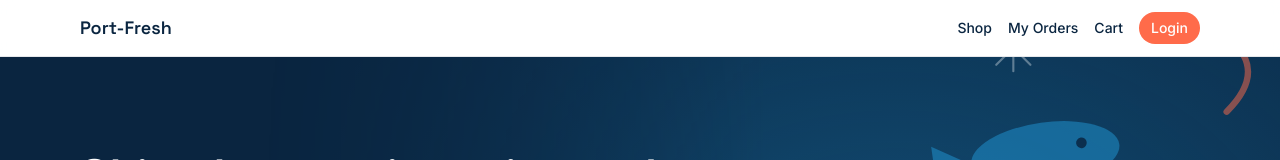
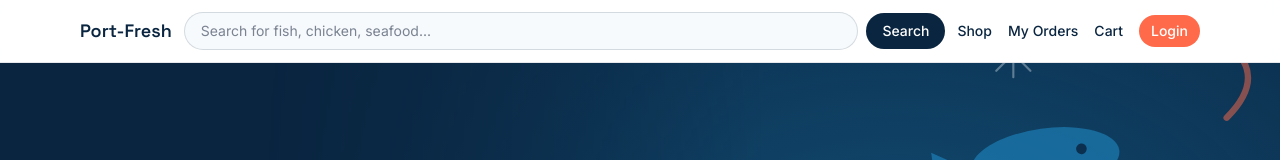
Before and after one commit to cletusappiah/frozen-foods-ecommerce, a Next.js app: page / in a window 1280 px wide. Shown: the top 160 px of the page. Built offline with nearby package versions, Linux system fonts and the light colour scheme; no server answers; the database is empty.

Commit message:
Add search bar and search results to shop page

```diff
--- a/app/shop/page.tsx
+++ b/app/shop/page.tsx
@@ -7,7 +7,7 @@ export const revalidate = 30;
 export default async function ShopPage({
   searchParams,
 }: {
-  searchParams: { category?: string };
+  searchParams: { category?: string; q?: string };
 }) {
   const supabase = createClient();
 
@@ -27,21 +27,30 @@ export default async function ShopPage({
     if (cat) query = query.eq("category_id", cat.id);
   }
 
+  if (searchParams.q) {
+    query = query.ilike("name", `%${searchParams.q}%`);
+  }
+
   const { data: products } = await query;
 
   const activeCategory = searchParams.category;
   const activeCategoryName = categories?.find((c) => c.slug === activeCategory)?.name;
+  const searchQuery = searchParams.q;
 
   return (
     <div className="mx-auto max-w-6xl px-4 py-8">
       <h1 className="font-display mb-1 text-2xl font-semibold text-navy">
-        {activeCategoryName ? activeCategoryName : "All products"}
+        {searchQuery
+          ? `Search results for "${searchQuery}"`
+          : activeCategoryName
+          ? activeCategoryName
+          : "All products"}
       </h1>
       <p className="mb-6 text-sm text-slate-body">
         {products?.length ?? 0} {products?.length === 1 ? "item" : "items"} available
       </p>
 
-      {categories && categories.length > 0 && (
+      {!searchQuery && categories && categories.length > 0 && (
         <div className="mb-6 flex flex-wrap gap-2">
           <Link
             href="/shop"
@@ -69,6 +78,12 @@ export default async function ShopPage({
         </div>
       )}
 
+      {searchQuery && (
+        <Link href="/shop" className="mb-6 inline-block text-sm text-frost underline">
+          Clear search and browse all products
+        </Link>
+      )}
+
       <div className="grid grid-cols-2 gap-4 sm:grid-cols-3 lg:grid-cols-4">
         {products?.map((p: any) => (
           <ProductCard key={p.id} product={p} />
@@ -77,7 +92,11 @@ export default async function ShopPage({
 
       {products?.length === 0 && (
         <div className="rounded-2xl border border-dashed border-navy/15 bg-white py-16 text-center">
-          <p className="text-slate-body">No products found in this category.</p>
+          <p className="text-slate-body">
+            {searchQuery
+              ? `No products found matching "${searchQuery}".`
+              : "No products found in this category."}
+          </p>
         </div>
       )}
     </div>
--- a/components/Navbar.tsx
+++ b/components/Navbar.tsx
@@ -10,11 +10,11 @@ import type { User } from "@supabase/supabase-js";
 export default function Navbar() {
   const items = useCartStore((s) => s.items);
   const count = items.reduce((n, i) => n + i.qty, 0);
-
   const [supabase] = useState(() => createClient());
   const [user, setUser] = useState<User | null>(null);
   const [isAdmin, setIsAdmin] = useState(false);
   const [loading, setLoading] = useState(true);
+  const [searchTerm, setSearchTerm] = useState("");
   const router = useRouter();
   const pathname = usePathname();
 
@@ -22,7 +22,6 @@ export default function Navbar() {
     async function loadUserAndRole() {
       const { data } = await supabase.auth.getUser();
       setUser(data.user);
-
       if (data.user) {
         const { data: profile } = await supabase
           .from("profiles")
@@ -33,12 +32,9 @@ export default function Navbar() {
       } else {
         setIsAdmin(false);
       }
-
       setLoading(false);
     }
-
     loadUserAndRole();
-
     const { data: listener } = supabase.auth.onAuthStateChange((_event, session) => {
       setUser(session?.user ?? null);
       if (session?.user) {
@@ -54,7 +50,6 @@ export default function Navbar() {
         setIsAdmin(false);
       }
     });
-
     return () => {
       listener.subscription.unsubscribe();
     };
@@ -67,6 +62,14 @@ export default function Navbar() {
     router.refresh();
   }
 
+  function handleSearch(e: React.FormEvent) {
+    e.preventDefault();
+    const trimmed = searchTerm.trim();
+    if (trimmed) {
+      router.push(`/shop?q=${encodeURIComponent(trimmed)}`);
+    }
+  }
+
   // Admin pages have their own sidebar navigation - skip the shop navbar there
   if (pathname?.startsWith("/admin")) {
     return null;
@@ -74,10 +77,30 @@ export default function Navbar() {
 
   return (
     <header className="sticky top-0 z-40 border-b border-navy/10 bg-white/90 backdrop-blur">
-      <div className="mx-auto flex max-w-6xl items-center justify-between px-4 py-3">
-        <Link href="/" className="font-display text-lg font-semibold text-navy">
+      <div className="mx-auto flex max-w-6xl flex-wrap items-center gap-3 px-4 py-3">
+        <Link href="/" className="font-display shrink-0 text-lg font-semibold text-navy">
           Port-Fresh
         </Link>
+
+        <form
+          onSubmit={handleSearch}
+          className="order-3 flex w-full items-center gap-2 sm:order-none sm:w-auto sm:flex-1"
+        >
+          <input
+            type="text"
+            value={searchTerm}
+            onChange={(e) => setSearchTerm(e.target.value)}
+            placeholder="Search for fish, chicken, seafood..."
+            className="w-full rounded-full border border-navy/15 bg-ice px-4 py-2 text-sm text-navy placeholder:text-slate-body/70 focus:border-frost focus:outline-none"
+          />
+          <button
+            type="submit"
+            className="shrink-0 rounded-full bg-navy px-4 py-2 text-sm font-medium text-white transition hover:brightness-110"
+          >
+            Search
+          </button>
+        </form>
+
         <nav className="flex items-center gap-4 text-sm font-medium text-navy">
           <Link href="/shop">Shop</Link>
           <Link href="/shop/account/orders">My Orders</Link>
@@ -94,7 +117,6 @@ export default function Navbar() {
               </span>
             )}
           </Link>
-
           {loading ? (
             <span className="w-16" />
           ) : user ? (
```
